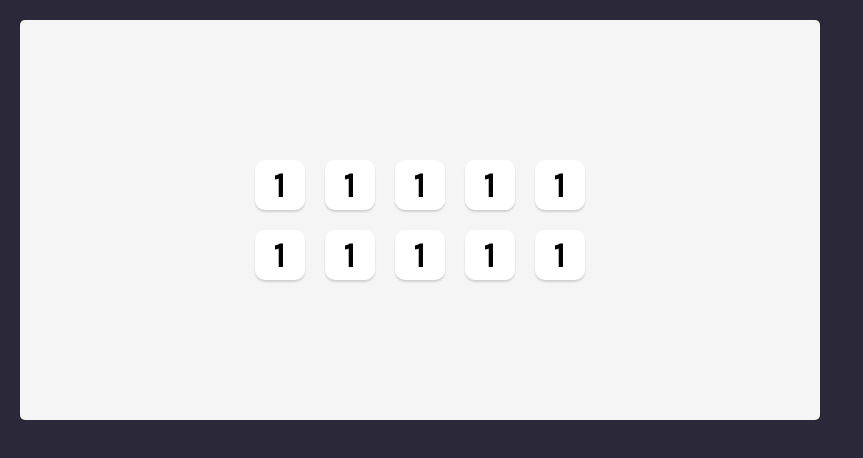
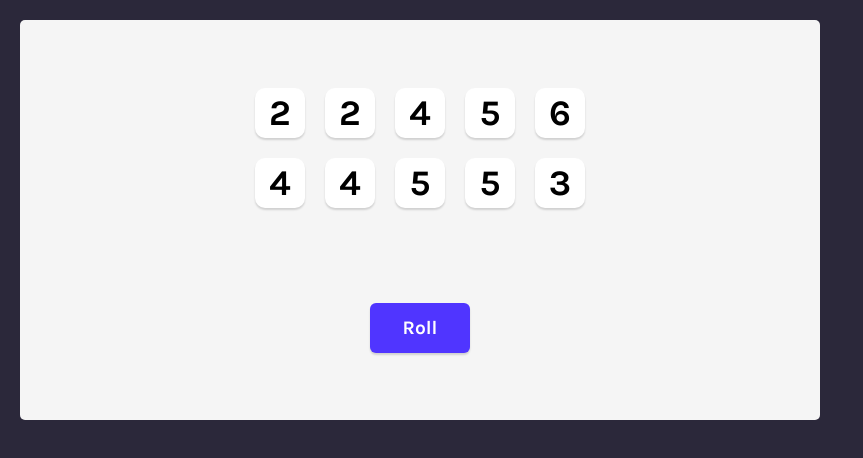
Before and after one commit to anorte13/tenzies-react, a React (Create React App) app: page / in a window 1280 px wide. Shown: the top 458 px of the page, without its empty margins (0-863 px from the left). Built offline with nearby package versions, Linux system fonts and the light colour scheme.

Commit message:
added roll dice button to randomize dice

```diff
--- a/src/App.js
+++ b/src/App.js
@@ -3,20 +3,25 @@ import React from "react";
 import Die from "./components/Die";
 
 export default function App() {
+  const [dice, setDice] = React.useState(allNewDice);
+
+  function allNewDice() {
+    const newDice = [];
+    for (let i = 0; i < 10; i++) {
+      newDice.push(Math.floor(Math.random() * (6 - 1 + 1) + 1));
+    }
+    return newDice;
+  }
+  function rollDice() {
+    setDice(allNewDice());
+  }
+  const diceElements = dice.map((die) => <Die value={die} />);
   return (
     <main>
-      <div className="die-container">
-        <Die value={1} />
-        <Die value={1} />
-        <Die value={1} />
-        <Die value={1} />
-        <Die value={1} />
-        <Die value={1} />
-        <Die value={1} />
-        <Die value={1} />
-        <Die value={1} />
-        <Die value={1} />
-      </div>
+      <div className="die-container">{diceElements}</div>
+      <button className="roll-button" onClick={rollDice}>
+        Roll
+      </button>
     </main>
   );
 }
--- a/src/styles.css
+++ b/src/styles.css
@@ -13,8 +13,10 @@ main {
   max-width: 800px;
   border-radius: 5px;
   display: flex;
-  justify-content: center;
+  flex-direction: column;
+  justify-content: space-around;
   align-items: center;
+
   padding: 20px;
 }
 .die {
@@ -35,3 +37,21 @@ main {
   grid-template: auto auto / repeat(5, 1fr);
   gap: 20px;
 }
+.roll-button {
+  width: 100px;
+  height: 50px;
+  background-color: #5035ff;
+  font-size: 1.2rem;
+  font-family: "Karla";
+  color: white;
+  cursor: pointer;
+  border-radius: 6px;
+  box-shadow: 0px 2px 2px rgba(0, 0, 0, 0.15);
+  border: none;
+}
+.roll-button:focus {
+  outline: none;
+}
+.roll-button:active {
+  box-shadow: inset 5px 5px 10px -3px rgba(0, 0, 0, 0.7);
+}
```
Also changed, not shown: public/manifest.json.
